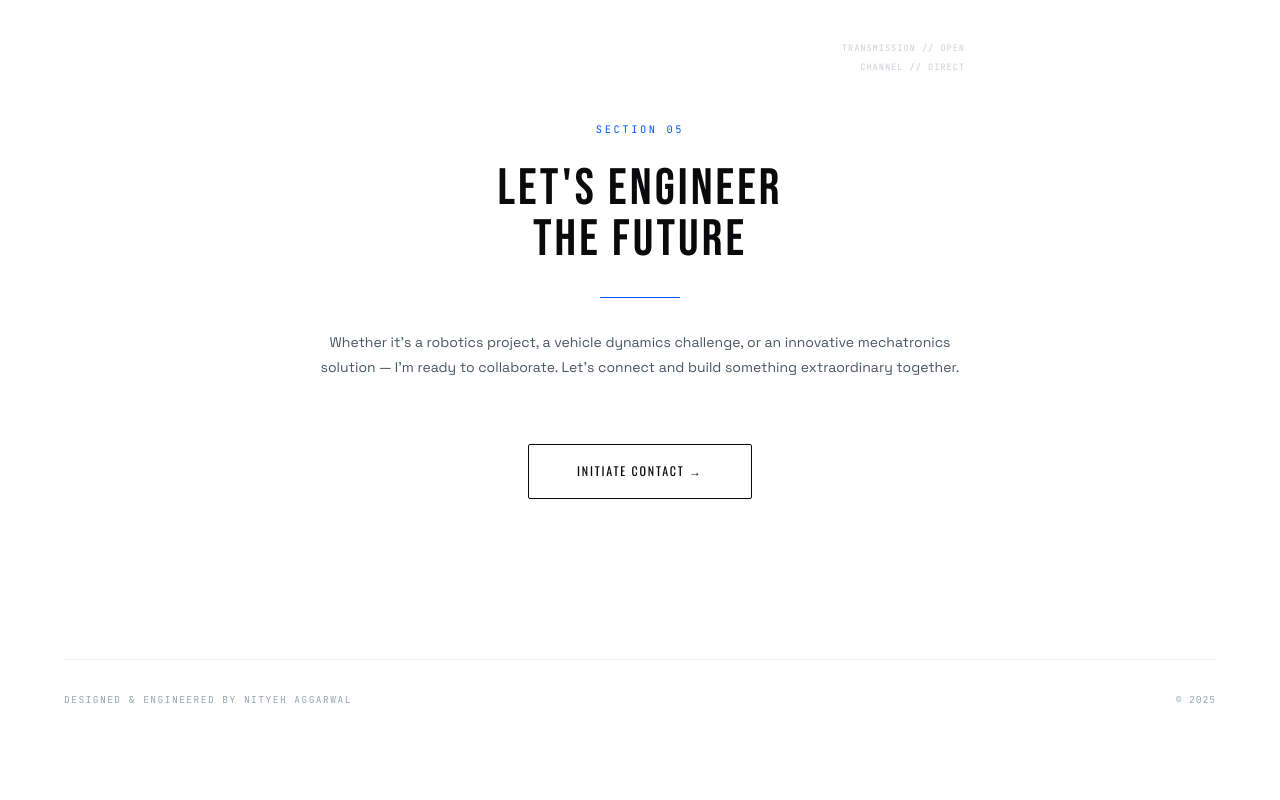
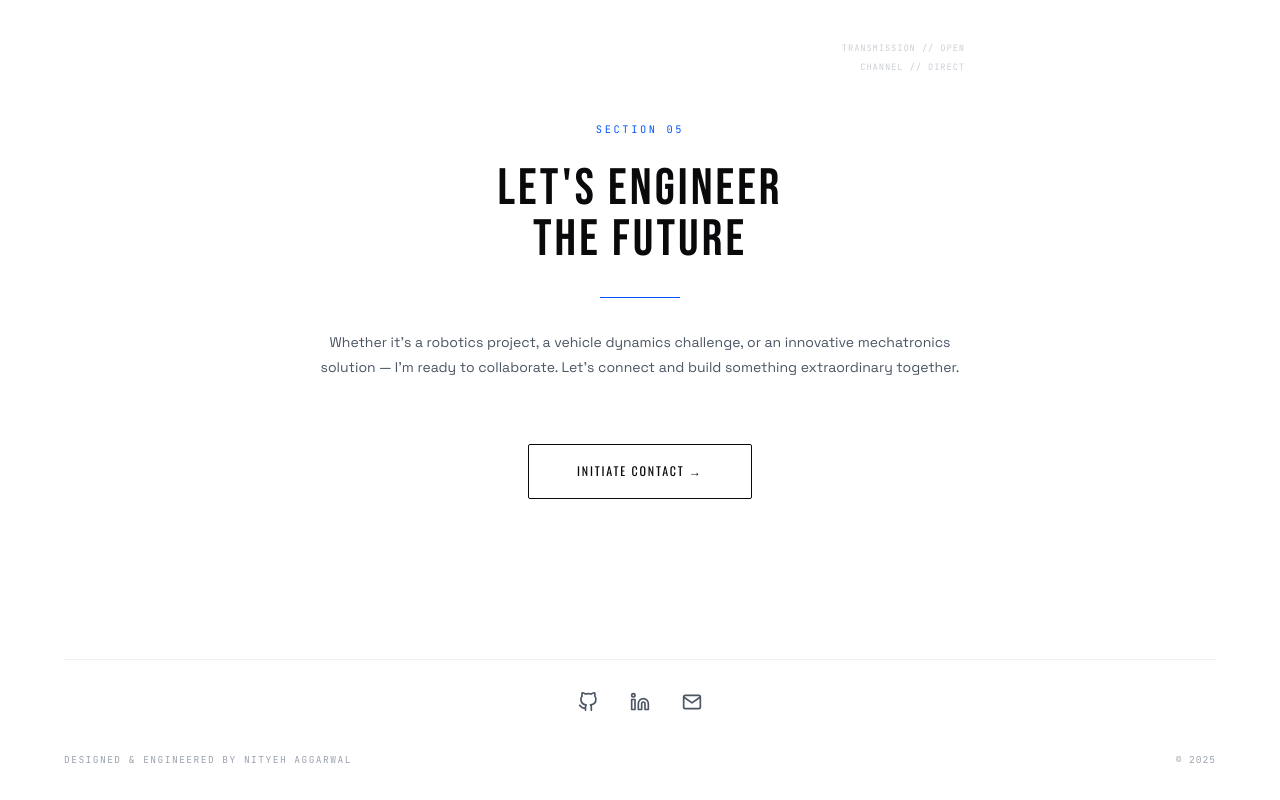
Before and after one commit to AbhinavKashyap-21/portfolio, a React (Vite) app: page / in a window 1280 px wide. Shown: the part 7648-8448 px from the top of the page. Before the commit the page ends 8388 px from the top, so only its background shows below. Built offline with nearby package versions, Linux system fonts and the light colour scheme.

Commit message:
fix: make social icons responsive by moving to footer on small screens

```diff
--- a/src/components/SocialSidebar.css
+++ b/src/components/SocialSidebar.css
@@ -88,7 +88,7 @@
    RESPONSIVE — Hide on Mobile
    =================================== */
 
-@media (max-width: 768px) {
+@media (max-width: 1080px) {
   .sidebar--left,
   .sidebar--right {
     display: none;
--- a/src/sections/Contact.css
+++ b/src/sections/Contact.css
@@ -105,6 +105,23 @@
   margin-bottom: var(--space-xl);
 }
 
+.footer__socials {
+  display: flex;
+  justify-content: center;
+  gap: var(--space-xl);
+  margin-bottom: var(--space-xl);
+}
+
+.footer__socials a {
+  color: var(--text-secondary);
+  transition: all var(--transition-fast);
+}
+
+.footer__socials a:hover {
+  color: var(--accent);
+  transform: translateY(-3px);
+}
+
 .footer__content {
   display: flex;
   justify-content: space-between;
--- a/src/sections/Contact.jsx
+++ b/src/sections/Contact.jsx
@@ -35,6 +35,28 @@
       <footer className="footer">
         <div className="footer__inner">
           <div className="footer__line" />
+
+          <div className="footer__socials">
+            <a href="https://github.com/Nityeh" target="_blank" rel="noopener noreferrer" aria-label="GitHub">
+              <svg width="20" height="20" viewBox="0 0 24 24" fill="none" stroke="currentColor" strokeWidth="2" strokeLinecap="round" strokeLinejoin="round">
+                <path d="M9 19c-5 1.5-5-2.5-7-3m14 6v-3.87a3.37 3.37 0 0 0-.94-2.61c3.14-.35 6.44-1.54 6.44-7A5.44 5.44 0 0 0 20 4.77 5.07 5.07 0 0 0 19.91 1S18.73.65 16 2.48a13.38 13.38 0 0 0-7 0C6.27.65 5.09 1 5.09 1A5.07 5.07 0 0 0 5 4.77a5.44 5.44 0 0 0-1.5 3.78c0 5.42 3.3 6.61 6.44 7A3.37 3.37 0 0 0 9 18.13V22" />
+              </svg>
+            </a>
+            <a href="https://linkedin.com/in/nityeh-aggarwal" target="_blank" rel="noopener noreferrer" aria-label="LinkedIn">
+              <svg width="20" height="20" viewBox="0 0 24 24" fill="none" stroke="currentColor" strokeWidth="2" strokeLinecap="round" strokeLinejoin="round">
+                <path d="M16 8a6 6 0 0 1 6 6v7h-4v-7a2 2 0 0 0-2-2 2 2 0 0 0-2 2v7h-4v-7a6 6 0 0 1 6-6z" />
+                <rect x="2" y="9" width="4" height="12" />
+                <circle cx="4" cy="4" r="2" />
+              </svg>
+            </a>
+            <a href="mailto:nityeh.030@gmail.com" aria-label="Email">
+              <svg width="20" height="20" viewBox="0 0 24 24" fill="none" stroke="currentColor" strokeWidth="2" strokeLinecap="round" strokeLinejoin="round">
+                <path d="M4 4h16c1.1 0 2 .9 2 2v12c0 1.1-.9 2-2 2H4c-1.1 0-2-.9-2-2V6c0-1.1.9-2 2-2z" />
+                <polyline points="22,6 12,13 2,6" />
+              </svg>
+            </a>
+          </div>
+
           <div className="footer__content">
             <span className="footer__credit">DESIGNED & ENGINEERED BY NITYEH AGGARWAL</span>
             <span className="footer__year">© 2025</span>
```
